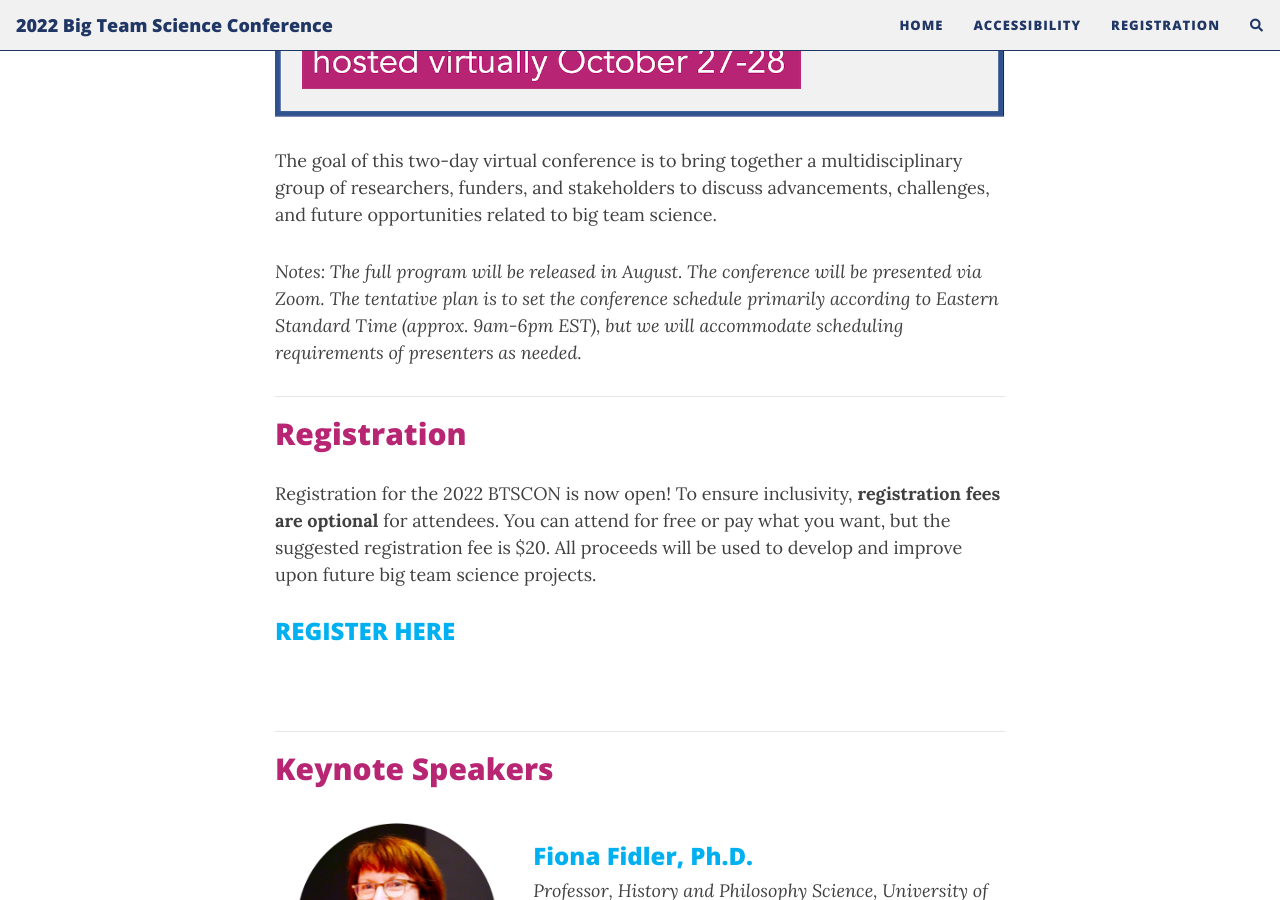
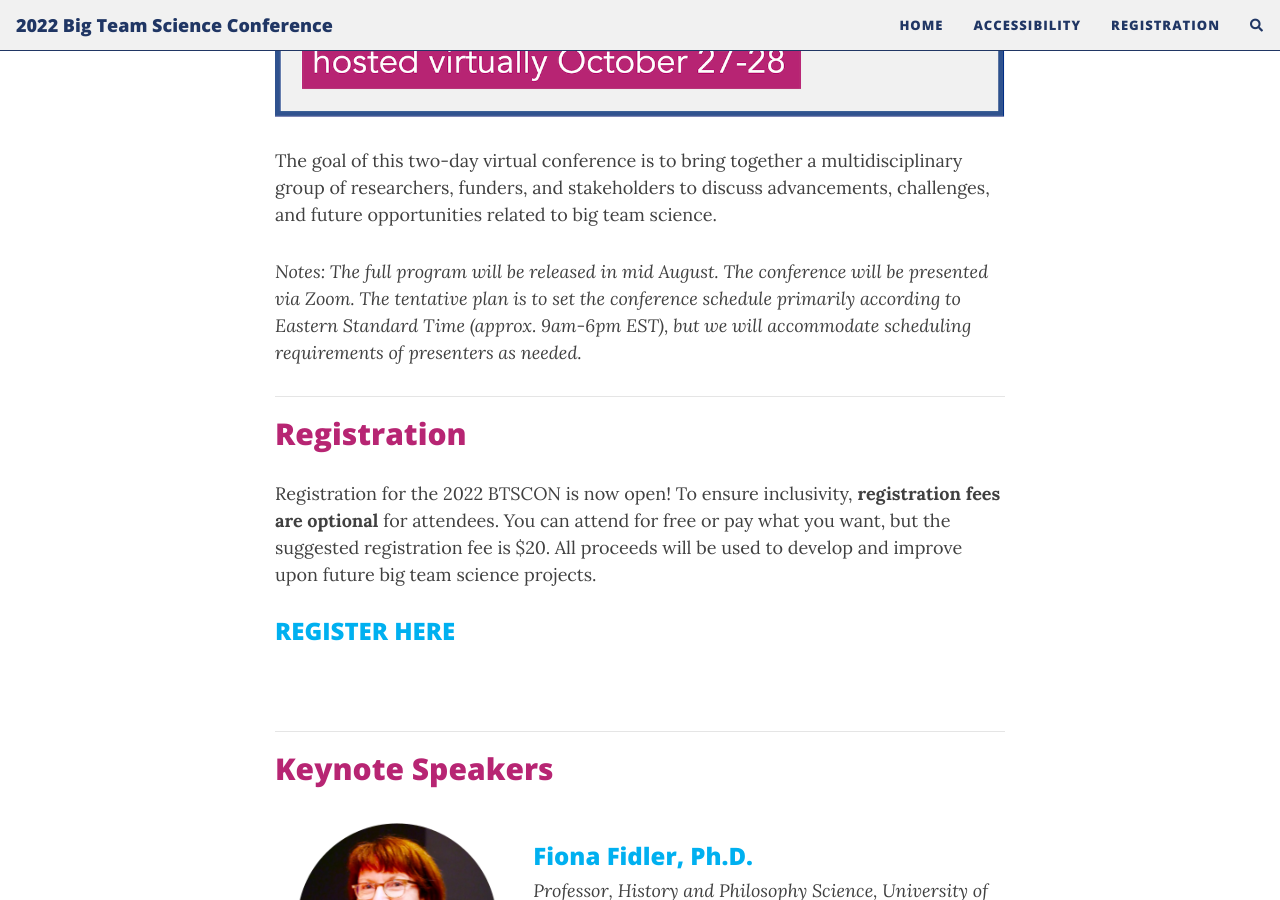
Before and after one commit to bigteamscienceconference/bigteamscienceconference.github.io, a Jekyll site: the page built from index.md, in a window 1280 px wide and 900 px high, scrolled down 431 px. Built offline with Jekyll 4.4.1, drawn with Linux system fonts in a browser that asks for light colours; nearby versions of some CDN libraries; comment, search, counter and statistics services are not loaded.

Commit message:
program release update

```diff
--- a/index.md
+++ b/index.md
@@ -7,7 +7,7 @@
 
 The goal of this two-day virtual conference is to bring together a multidisciplinary group of researchers, funders, and stakeholders to discuss advancements, challenges, and future opportunities related to big team science.
 
-*Notes: The full program will be released in August. The conference will be presented via Zoom. The tentative plan is to set the conference schedule primarily according to Eastern Standard Time (approx. 9am-6pm EST), but we will accommodate scheduling requirements of presenters as needed.*
+*Notes: The full program will be released in mid August. The conference will be presented via Zoom. The tentative plan is to set the conference schedule primarily according to Eastern Standard Time (approx. 9am-6pm EST), but we will accommodate scheduling requirements of presenters as needed.*
 
 ***
 
```
Also changed, not shown: program.md (+1 -1 lines).
